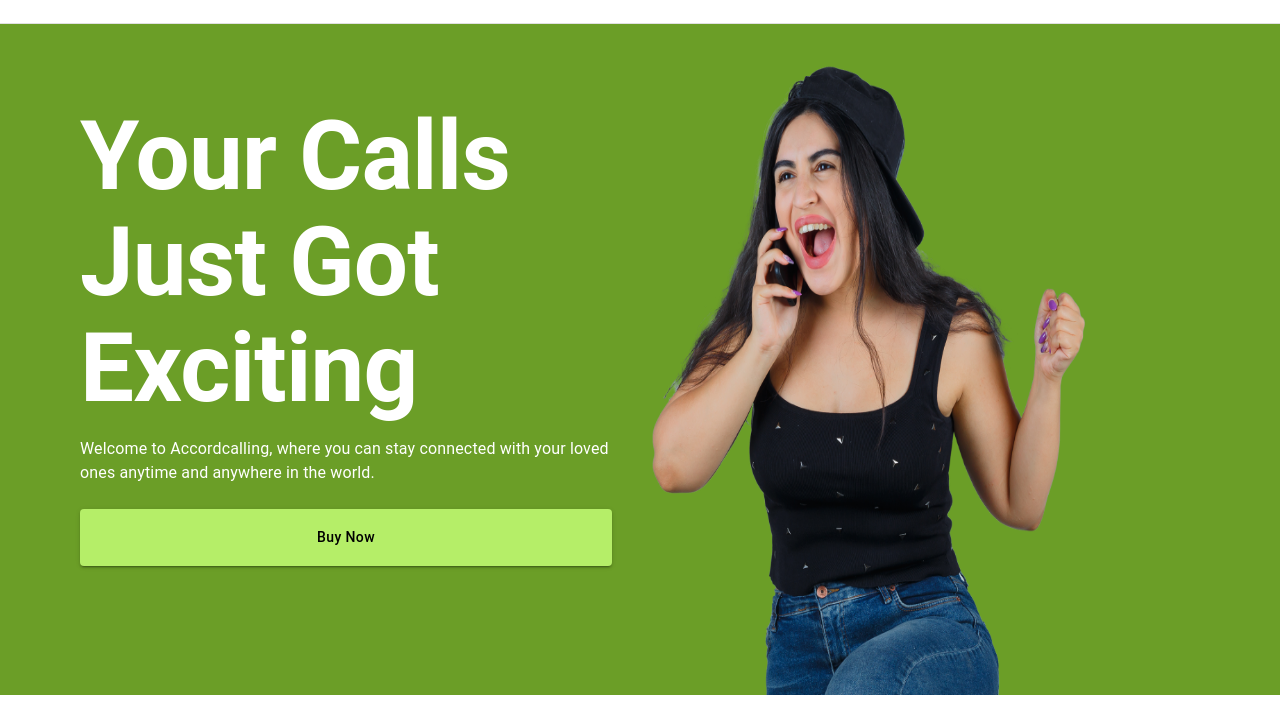
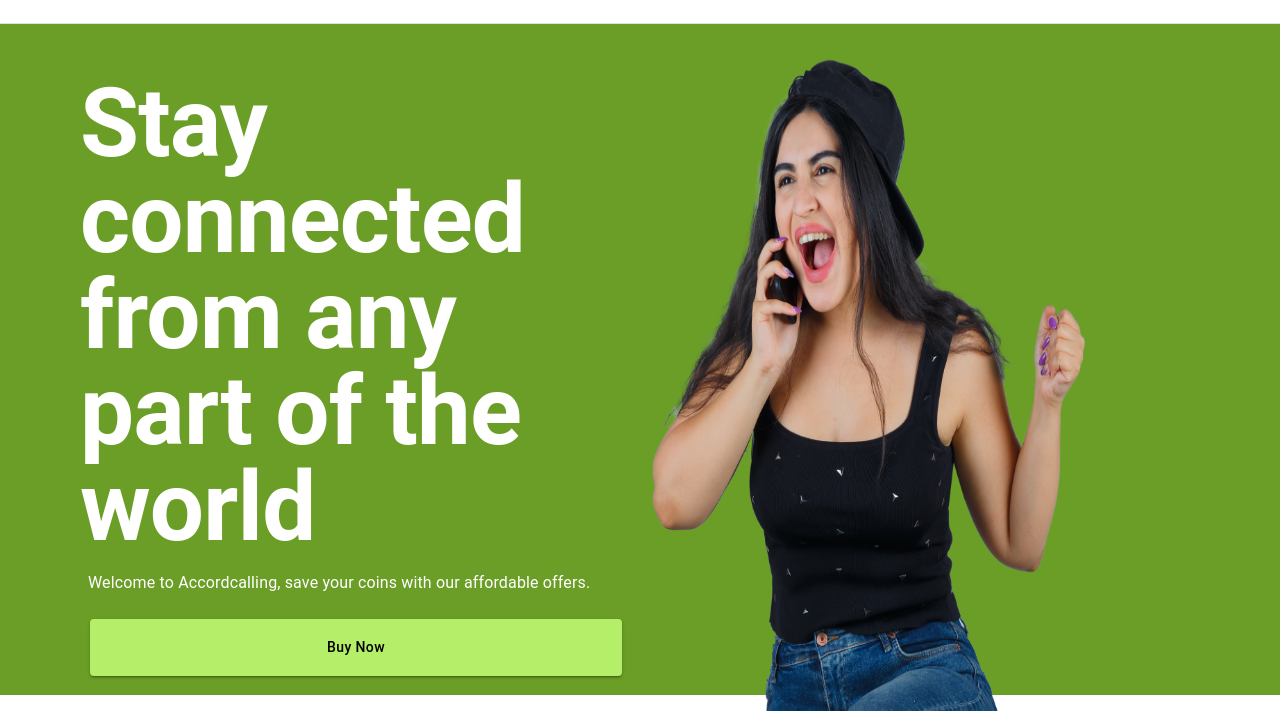
Before and after one commit to Jtobyy/AccordCalling-Web, a React app in the folder frontend/: page / in a window 1280 px wide. Shown: the part 89-800 px from the top of the page. Built offline with nearby package versions, Linux system fonts and the light colour scheme.

Commit message:
Edit landing page

```diff
--- a/frontend/public/index.html
+++ b/frontend/public/index.html
@@ -2,14 +2,14 @@
 <html lang="en">
   <head>
     <meta charset="utf-8" />
-    <link rel="icon" href="%PUBLIC_URL%/favicon.ico" />
+    <link rel="icon" href="%PUBLIC_URL%/favicon.png" />
     <meta name="viewport" content="width=device-width, initial-scale=1" />
     <meta name="theme-color" content="#000000" />
     <meta
       name="description"
-      content="Web site created using create-react-app"
+      content="Accordcalling, save your coins with our affordable offers."
     />
-    <link rel="apple-touch-icon" href="%PUBLIC_URL%/logo192.png" />
+    <link rel="apple-touch-icon" href="%PUBLIC_URL%/favicon.svg" />
     <!--
       manifest.json provides metadata used when your web app is installed on a
       user's mobile device or desktop. See https://developers.google.com/web/fundamentals/web-app-manifest/
@@ -24,7 +24,7 @@
       work correctly both with client-side routing and a non-root public URL.
       Learn how to configure a non-root public URL by running `npm run build`.
     -->
-    <title>React App</title>
+    <title>Accord Calling</title>
   </head>
   <body>
     <noscript>You need to enable JavaScript to run this app.</noscript>
--- a/frontend/src/pages/landing.js
+++ b/frontend/src/pages/landing.js
@@ -18,10 +18,17 @@ import Box from '@mui/material/Box';
 import { Link as RouterLink } from 'react-router-dom';
 import { ButtonGroup, Card, CardMedia } from '@mui/material';
 
+// import useMediaQuery from '@mui/material/useMediaQuery';
+
 import Plans from '../components/plans';
 import Footer from '../components/footer';
 import ScrollToTopOnMount from "../components/scrolltoview";
 
+// export function SimpleMediaQuery() {
+//   const matches = useMediaQuery('(max-height:650px)');
+
+//   return <span>{`(min-width:600px) matches: ${matches}`}</span>;
+// }
 
 export default function Landing() {
   return (
@@ -82,31 +89,34 @@ export default function Landing() {
                 sm={6}
                 sx={{ display: 'flex', flexDirection: 'column',
                       color: 'white',
-                      order: {xs: 2, sm: 1},
+                      order: { xs: 0 },
+                      alignItems: {xs: 'center', sm: 'start'}
                        }}
-                alignItems='center'
+
                 justifyContent='center'>
             <Typography variant='h2'
-                        lineHeight={1.1}
+                        lineHeight={1}
                         fontWeight={700}
                         sx={{ fontSize: {xs: '2.5rem', sm: '3rem', md: '6rem' },
                               textAlign: { xs: 'center', md: 'left'},
+                              mt: {xs: '20px'}
                               }}
                         >
-              Your Calls Just Got Exciting
+              Stay connected from any part of the world
             </Typography>
-            <Typography variant='body1' sx={{ textAlign: {xs: 'center', md: 'left',}}} marginTop={2}>
-              Welcome to Accordcalling, where you can stay connected with your loved ones anytime and anywhere in the world.
+            <Typography variant='body1' pl={1} sx={{ textAlign: {xs: 'center', md: 'left',}}} marginTop={2}>
+              Welcome to Accordcalling, save your coins with our affordable offers.
             </Typography>
             <Button href="#plans" variant='contained' color='success'
               sx={{ textTransform: 'none', backgroundColor: '#B5EE68', width: 'calc(100% - 20px)', marginTop: 3,
-                    marginLeft: {xs: '10px', md: '-20px'}, py: {md: 2}, marginBottom: '80px', color: 'black' }}>
+                    marginLeft: {xs: '10px'}, py: {md: 2}, marginBottom: '80px', color: 'black' }}>
               Buy Now
             </Button>
           </Grid>
 
-          <Grid item xs={12} sm={6} order={1}>
-            <Box component="img" sx={{ height: '100%', width: {xs: 'calc(50vh - 100px)', sm: 300, md: 'calc(90% - 50px)'},  ml: {xs: 3,sm: -1} }} src = {landingImage1} />
+          <Grid item xs={12} sm={6}>
+            <Box component="img" sx={{ height: {xs: '100%', md: 'calc(90% + 15px)', lg: 'calc(100% + 5px)'}, width: {xs: 'calc(50vh - 100px)', sm: 300, md: 'calc(90% - 50px)'},
+                                  ml: {xs: 3, sm: -1}, mt: {xs: -1.5, sm: -1 } }} src = {landingImage1} />
           </Grid>
         </Grid>
       </Box>
@@ -139,7 +149,7 @@ export default function Landing() {
               How to download Accordcalling on IOS devices
             </Typography>
 
-            <Link color="#8DC641" variant='body1'  marginTop={4}>
+            <Link color="#8DC641" variant='body1' pl={1}  marginTop={4}>
               Watch video
             </Link>
           </Grid>
```
Also changed, not shown: frontend/public/favicon.ico (deleted), frontend/public/favicon.png (added), frontend/public/favicon.svg (added), frontend/public/logo192.png (deleted), frontend/public/logo512.png (deleted).
